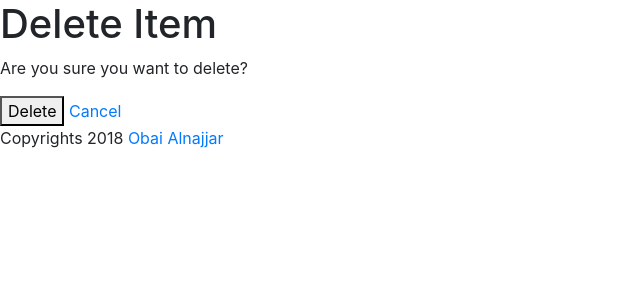
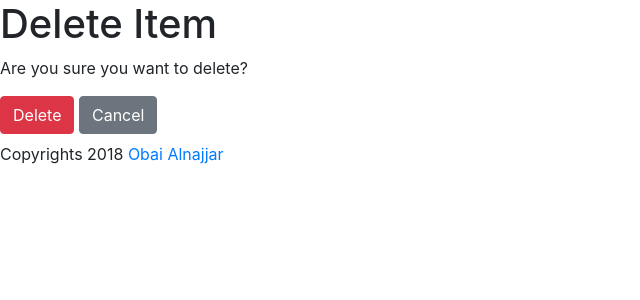
Before and after one commit to 0bai/ItemsCatalog, a Flask app: template templates/item/delete.html in a window 1280 px wide. Shown: the part 56-356 px from the top of the page, without its empty margins (0-640 px from the left). Run offline with Flask 2, Linux system fonts and the light colour scheme; the template is opened without the code that fills it: most values are stand-ins (such as "Sample title", 1, 10 or a date in 2020); parts of the project's set-up code (start-up, migrations or seed data) failed here and were passed over; some libraries are stand-ins or nearby versions.

Commit message:
Added styling

```diff
--- a/templates/item/delete.html
+++ b/templates/item/delete.html
@@ -1,10 +1,13 @@
 {% extends "includes/skeleton.html" %}
 {% block title %} Delete Item {% endblock %}
-{% block body %}
-    <h1>Delete Item</h1>
-    <p>Are you sure you want to delete?</p>
-    <form action="/{{ category.name }}/{{ item.title }}/delete" method="post" enctype="multipart/form-data">
-        <button type="submit">Delete</button>
-        <a href="javascript:history.back()">Cancel</a>
-    </form>
+{{ super() }}
+{% block content %}
+    <div class="content">
+        <h1>Delete Item</h1>
+        <p>Are you sure you want to delete?</p>
+        <form action="/{{ category.name }}/{{ item.title }}/delete" method="post" enctype="multipart/form-data">
+            <button type="submit" class="btn btn-danger mb-2">Delete</button>
+            <a href="javascript:history.back()" class="btn btn-secondary mb-2">Cancel</a>
+        </form>
+    </div>
 {% endblock %}
```
